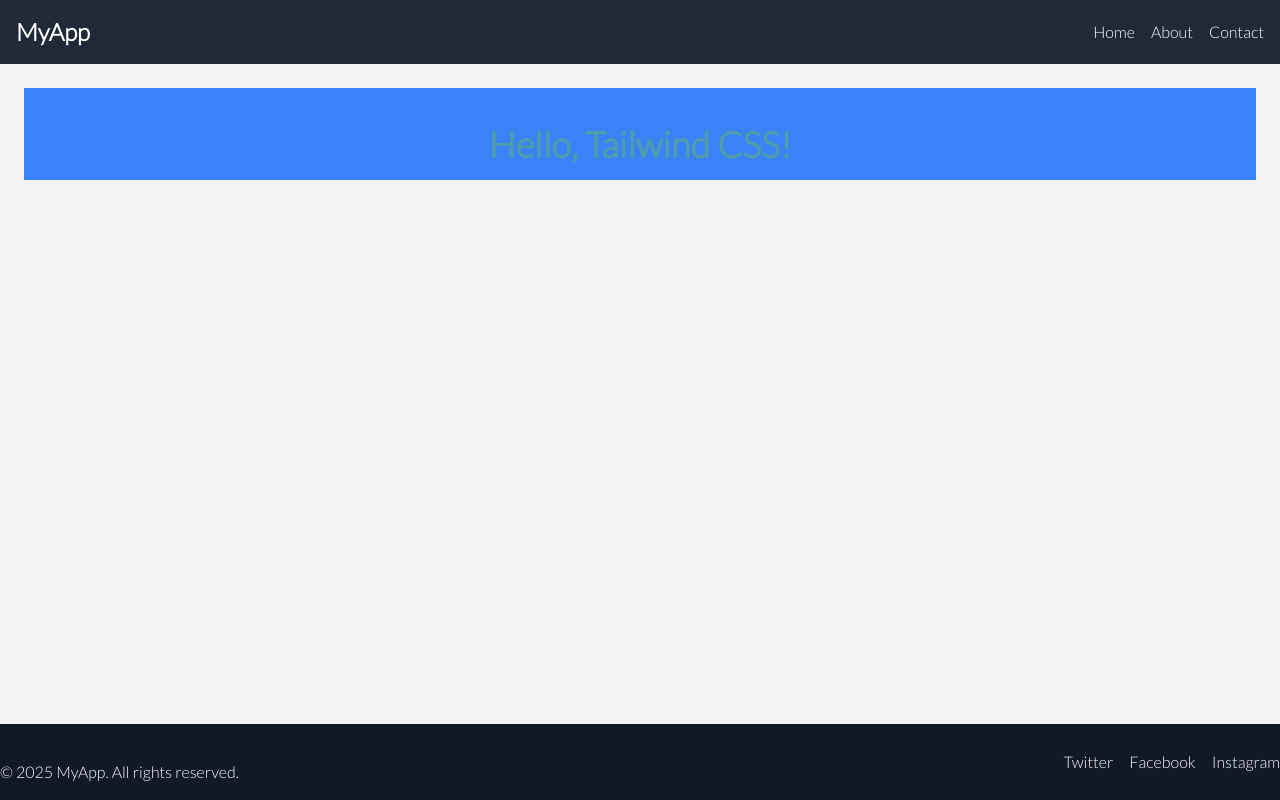
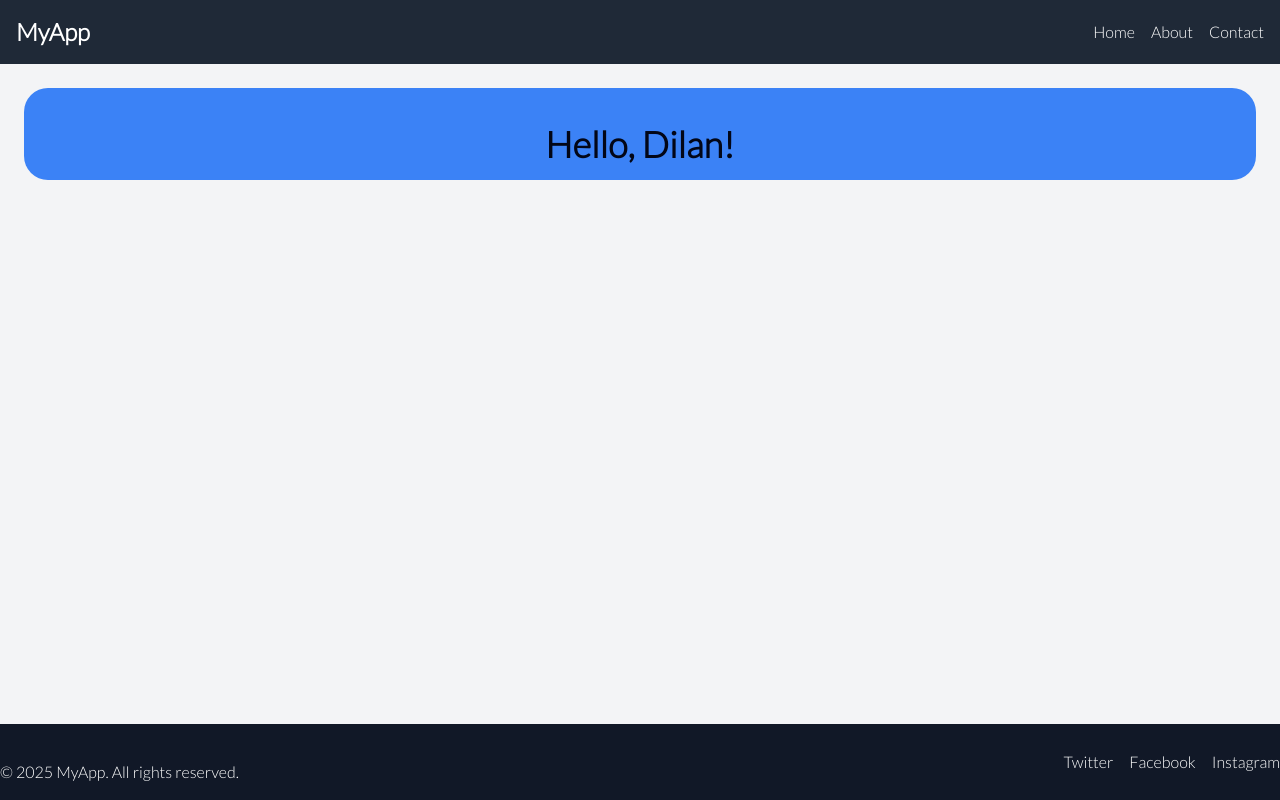
Before and after one commit to doriandarren/famindex.com, a React (Vite) app: page / in a window 1280 px wide. Built offline with nearby package versions, Linux system fonts and the light colour scheme.

Commit message:
add modules dilan

```diff
--- /dev/null
+++ b/src/modules/public/pages/DilanPage.jsx
@@ -0,0 +1,5 @@
+export const DilanPage = () => {
+  return (
+    <div>DilanPage</div>
+  )
+}
--- a/src/modules/public/pages/HomePage.jsx
+++ b/src/modules/public/pages/HomePage.jsx
@@ -1,8 +1,8 @@
 export const HomePage = () => {
     return (
         <>
-            <div className="bg-blue-500 text-white text-center p-4">
-                <h1 className="text-4xl font-bold">Hello, Tailwind CSS!</h1>
+            <div className="bg-blue-500 text-white text-center p-4 rounded-3xl">
+                <h1 className="text-slate-950 text-4xl font-bold">Hello, Dilan!</h1>
             </div>
         </>
     )
--- a/src/modules/public/routes/PublicRoutes.jsx
+++ b/src/modules/public/routes/PublicRoutes.jsx
@@ -1,6 +1,7 @@
 import { Navigate, Route, Routes } from "react-router-dom";
 import { HomePage } from "../pages/HomePage";
 import { MainLayout } from "../../../layouts/MainLayout";
+import { DilanPage } from "../pages/DilanPage";
 
 export const PublicRoutes = () => {
   return (
@@ -17,6 +18,15 @@ export const PublicRoutes = () => {
           }
         />
 
+        <Route
+          path="/dilan"
+          element={
+            <MainLayout>
+              <DilanPage />
+            </MainLayout>
+          }
+        />
+
         {/* <Route path="/*" element={ <LoginPage /> } /> */}
         <Route path="/*" element={ <Navigate to="/login" /> } />
 
```
